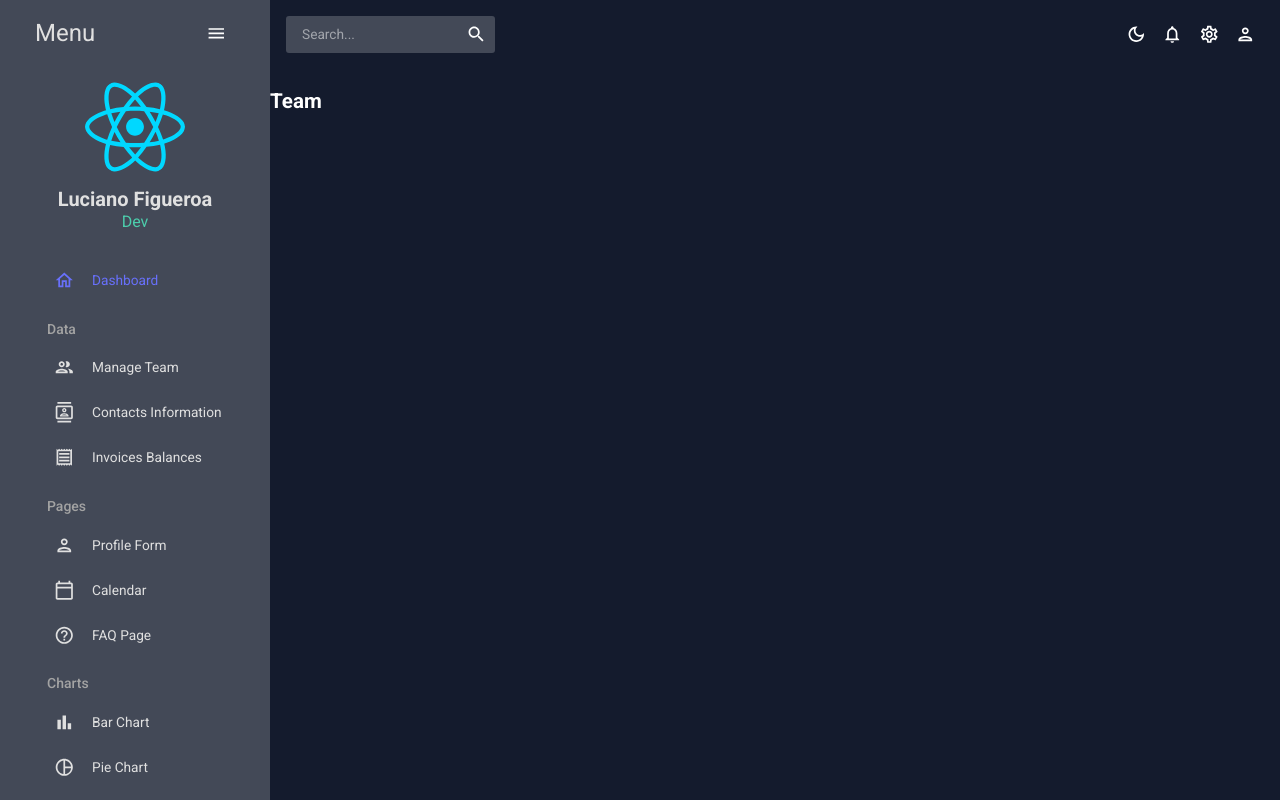
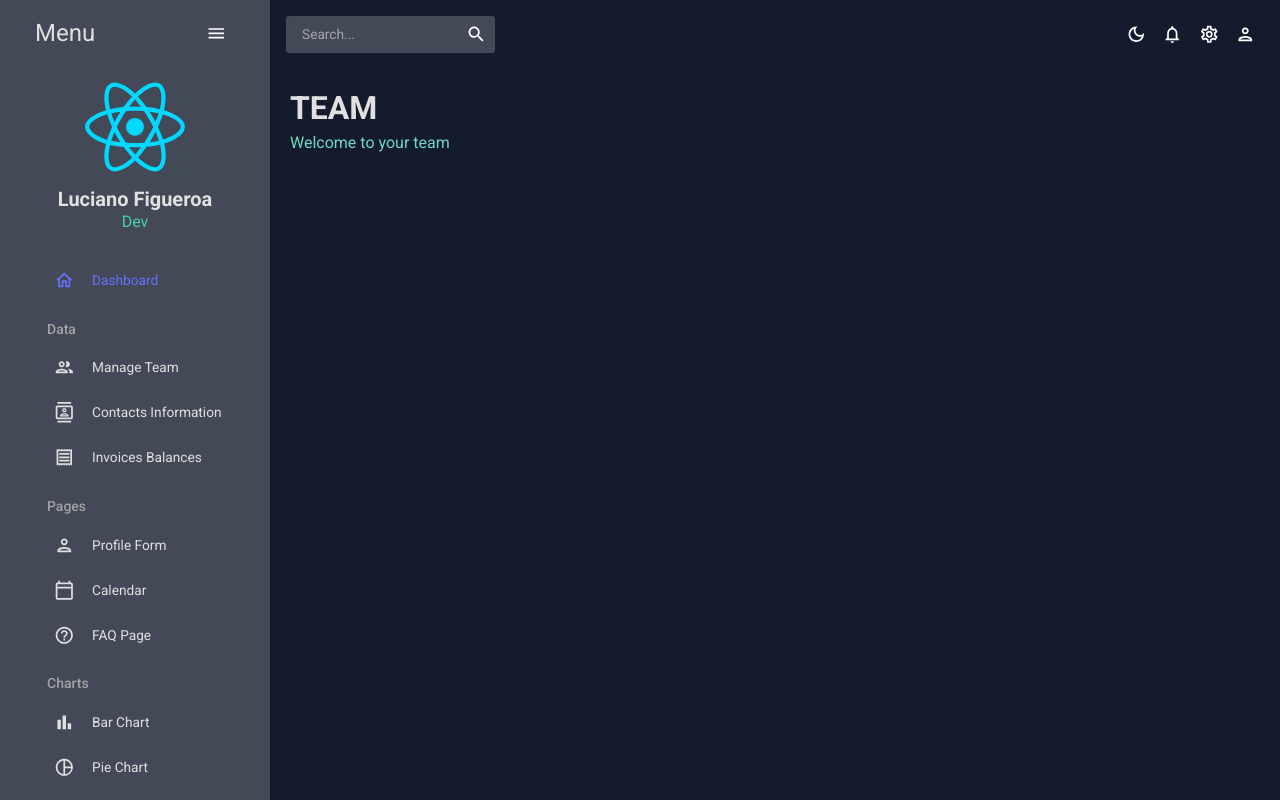
Before and after one commit to karluxio/frontend-react-admin-app, a React app: page /team in a window 1280 px wide. Built offline with nearby package versions, Linux system fonts and the light colour scheme; the HTML template or start-up script is replaced by a standard one.

Commit message:
feat: add Team scene to Router

```diff
--- a/src/router/AppRouter.jsx
+++ b/src/router/AppRouter.jsx
@@ -1,11 +1,11 @@
-import { Dashboard } from "@/scenes";
+import { Dashboard, Team } from "@/scenes";
 import { Navigate, Route, Routes } from "react-router-dom";
 
 export const AppRouter = () => {
   return (
     <Routes>
       <Route path="/" element={<Dashboard />} />
-      <Route path="/team" element={<h2>Team</h2>} />
+      <Route path="/team" element={<Team />} />
       <Route path="/contact" element={<h2>contact</h2>} />
       <Route path="/invoices" element={<h2>invoices</h2>} />
       <Route path="/form" element={<h2>form</h2>} />
```
